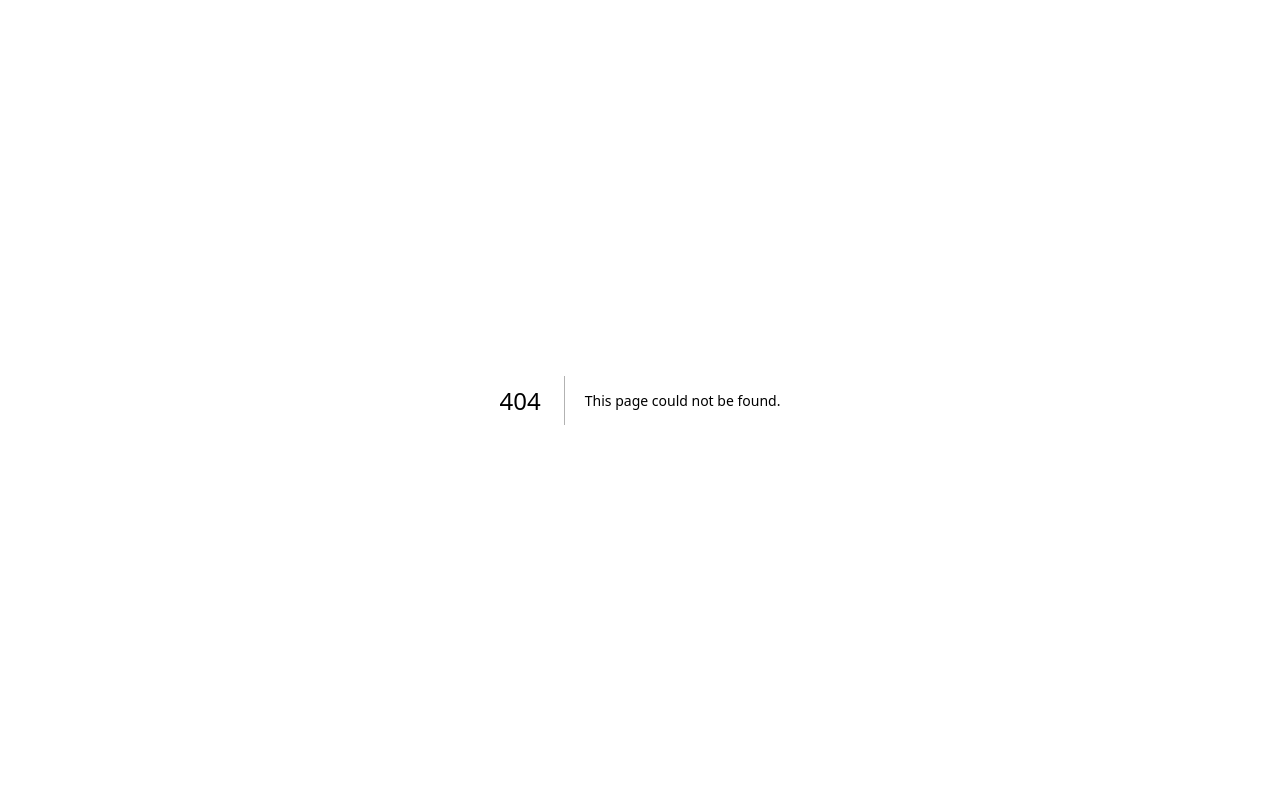
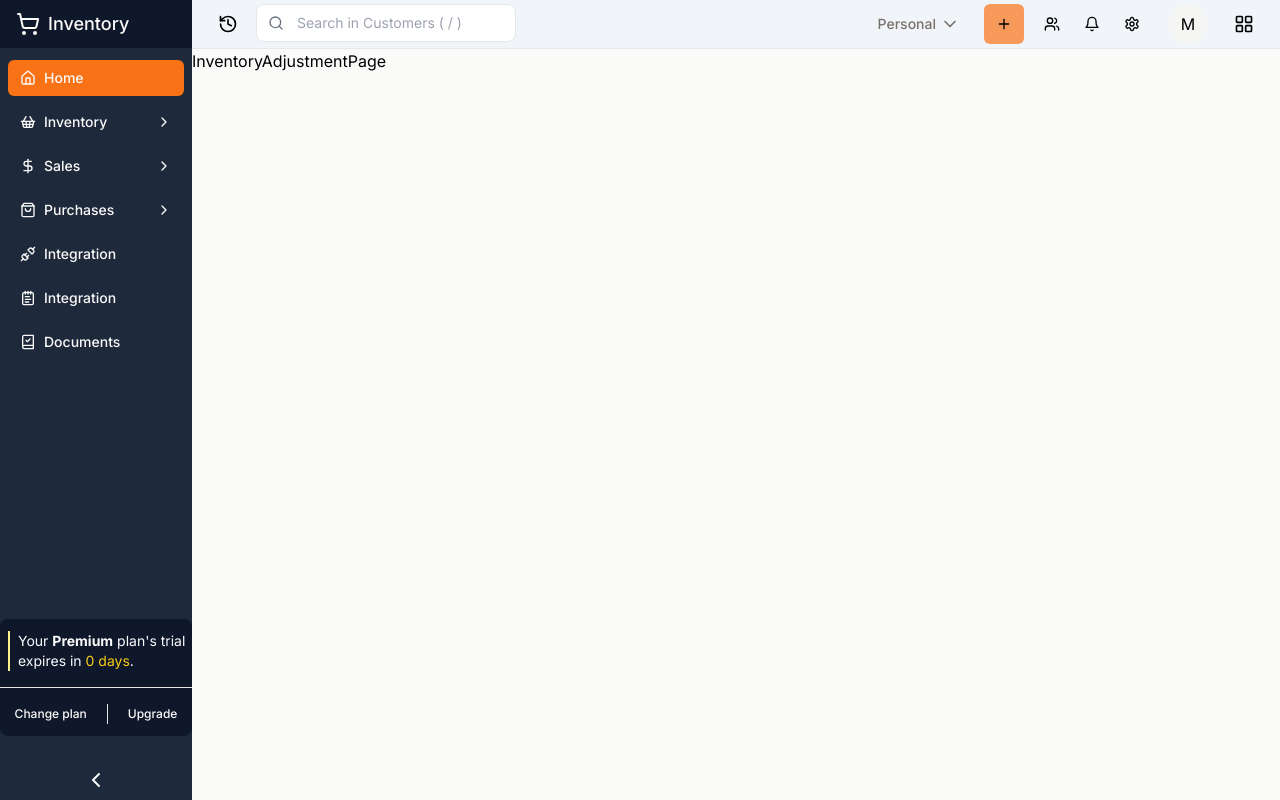
Before and after one commit to muchfahmiarif/inventory-management, a Next.js app: page /office/inventory/adjustments in a window 1280 px wide. Before the commit this address had no page. Built offline with nearby package versions, Linux system fonts and the light colour scheme.

Commit message:
`inventory` create sub sidebar inventory and mapping inventory link

```diff
--- /dev/null
+++ b/app/(back-office)/office/inventory/adjustments/page.tsx
@@ -0,0 +1,7 @@
+import React from "react";
+
+const InventoryAdjustmentPage = () => {
+  return <div>InventoryAdjustmentPage</div>;
+};
+
+export default InventoryAdjustmentPage;
--- /dev/null
+++ b/app/(back-office)/office/inventory/itemgroups/page.tsx
@@ -0,0 +1,15 @@
+import React from "react";
+
+const InventoryItemGroupsPage = () => {
+  return (
+    <>
+      <div className="sticky top-0 mx-2 my-4 flex flex-row justify-between">
+        <div></div>
+        <div></div>
+      </div>
+      <div>body</div>
+    </>
+  );
+};
+
+export default InventoryItemGroupsPage;
--- /dev/null
+++ b/app/(back-office)/office/inventory/items/page.tsx
@@ -0,0 +1,7 @@
+import React from "react";
+
+const InventoryItemsPage = () => {
+  return <div>InventoryItemsPage</div>;
+};
+
+export default InventoryItemsPage;
--- a/components/office/sidebar.tsx
+++ b/components/office/sidebar.tsx
@@ -15,7 +15,10 @@ import {
   Unplug,
 } from "lucide-react";
 import React from "react";
+import { usePathname } from "next/navigation";
+import Link from "next/link";
 
+import { cn } from "@/lib/utils";
 import { Button } from "@/components/ui/button";
 import { Collapsible, CollapsibleContent, CollapsibleTrigger } from "@/components/ui/collapsible";
 import { Separator } from "@/components/ui/separator";
@@ -24,6 +27,22 @@ const Sidebar = () => {
   const [isOpen, setIsOpen] = React.useState(false);
   const [isOpen2, setIsOpen2] = React.useState(false);
   const [isOpen3, setIsOpen3] = React.useState(false);
+  const pathname = usePathname();
+
+  const inventoryLinks: Array<{ name: string; href: string }> = [
+    {
+      name: "Items",
+      href: "/office/inventory/items",
+    },
+    {
+      name: "Item Groups",
+      href: "/office/inventory/itemgroups",
+    },
+    {
+      name: "Inventory Adjustments",
+      href: "/office/inventory/adjustments",
+    },
+  ];
 
   return (
     <div className="w-[12.5rem] bg-slate-800 text-slate-50 flex flex-col justify-between sticky top-0 h-screen">
@@ -37,7 +56,7 @@ const Sidebar = () => {
         {/* Top Part */}
         <ul className="flex flex-col w-full pt-3 gap-y-2">
           <li className="px-2">
-            <Button className="w-full justify-start" variant={"default"} size={"sm"}>
+            <Button className="w-full justify-start" variant={"default"} size={"sm"} onClick={() => (window.location.href = "/office/home")}>
               <Home className="mr-2 h-4 w-4" />
               <span>Home</span>
             </Button>
@@ -45,7 +64,10 @@ const Sidebar = () => {
           <li className="px-2">
             <Collapsible open={isOpen3} onOpenChange={setIsOpen3}>
               <CollapsibleTrigger asChild>
-                <Button className="w-full flex flex-row justify-between bg-transparent" variant={"default"} size={"sm"}>
+                <Button
+                  className={cn(isOpen3 ? "bg-slate-900" : "bg-transparent", "w-full flex flex-row justify-between hover:bg-slate-900")}
+                  variant={"default"}
+                  size={"sm"}>
                   <div className="flex items-center">
                     <ShoppingBasket className="mr-2 h-4 w-4" />
                     <span>Inventory</span>
@@ -54,14 +76,20 @@ const Sidebar = () => {
                 </Button>
               </CollapsibleTrigger>
               <CollapsibleContent className="mt-2">
-                <Button className="w-full justify-between bg-transparent ps-9 group" variant={"default"} size={"sm"}>
-                  <span>Home</span>
-                  <CirclePlus className="ml-2 h-4 w-4 hidden group-hover:block" />
-                </Button>
-                <Button className="w-full justify-between bg-transparent ps-9 group" variant={"default"} size={"sm"}>
-                  <span>Home</span>
-                  <CirclePlus className="ml-2 h-4 w-4 hidden group-hover:block" />
-                </Button>
+                {inventoryLinks.map((link) => (
+                  <Link key={link.href} href={link.href}>
+                    <Button
+                      className={cn(
+                        pathname == link.href ? "bg-primary" : "bg-transparent",
+                        "w-full justify-between ps-9 group text-wrap text-start"
+                      )}
+                      variant={"default"}
+                      size={"sm"}>
+                      <span>{link.name}</span>
+                      <CirclePlus className="ml-2 h-4 w-4 hidden group-hover:block" />
+                    </Button>
+                  </Link>
+                ))}
               </CollapsibleContent>
             </Collapsible>
           </li>
```
